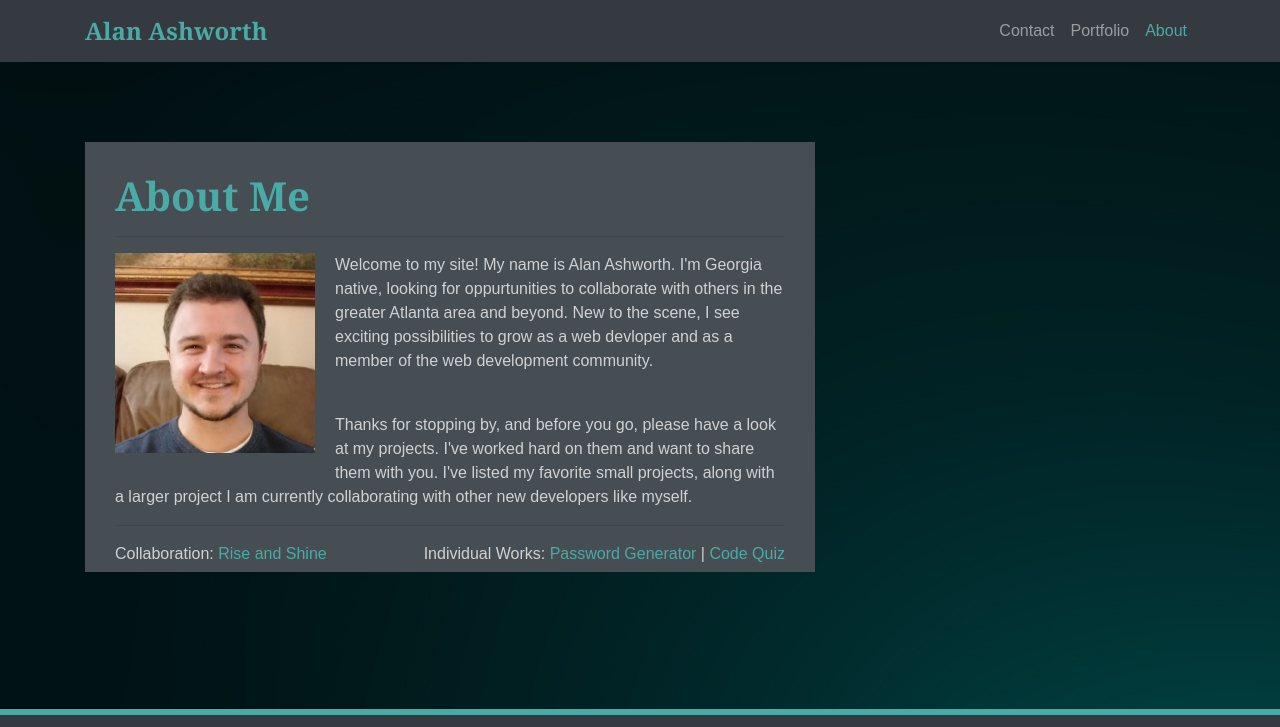
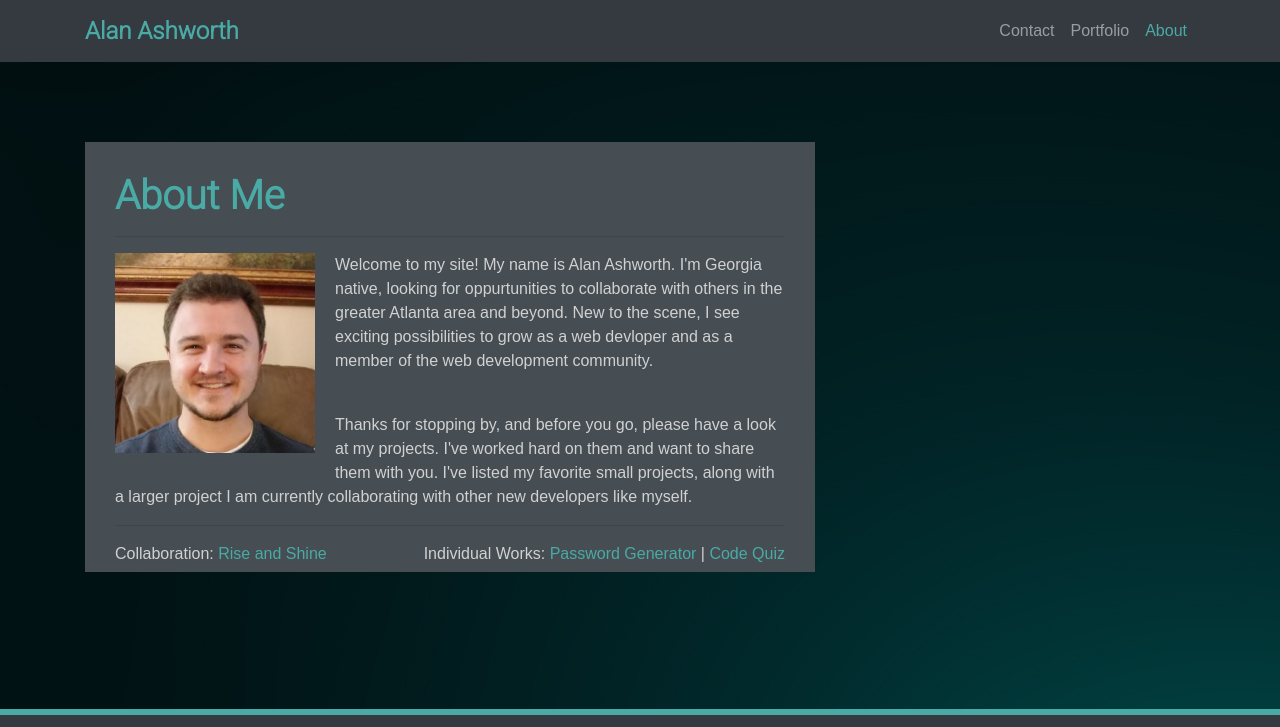
Before and after one commit to AlanAshworth/GT-Homework-07-Updated-Portfolio-Page, a plain HTML site: page index.html in a window 1280 px wide. Shown: the top 727 px of the page. Drawn offline with nearby package versions, Linux system fonts and the light colour scheme.

Commit message:
Added font styling from Google fonts.

```diff
--- a/Assets/css/styles.css
+++ b/Assets/css/styles.css
@@ -18,10 +18,6 @@ html {
 /* add space for fixed nav */
 main {
   margin: 80px 0;
-}
-
-h1 {
-  font-family: 'Roboto', sans-serif;
 }
 
 h6, p, span, hr {
@@ -47,13 +43,13 @@ a:hover {
 .block-header {
   /* Typography */
   color: #4aaaa5;
-  font-family: Georgia, Times, "Times New Roman", serif;
+  font-family: 'Roboto', Arial, Helvetica, sans-serif;
   font-weight: bold;
 }
 
 /* NAV START */
 #logo {
-  font-family: Georgia, Times, "Times New Roman", serif;
+  font-family: 'Roboto', Arial, Helvetica, sans-serif;
 
   /* Typography */
   font-size: 24px;
@@ -168,7 +164,7 @@ text-align: center;
 .about-me-header {
   /* Positioning */
   margin-bottom: 33px;
-  font-family: Georgia, Times, "Times New Roman", serif;
+  font-family: 'Roboto', Arial, Helvetica, sans-serif;
 
   /* Typography */
   font-size: 32px;
```
